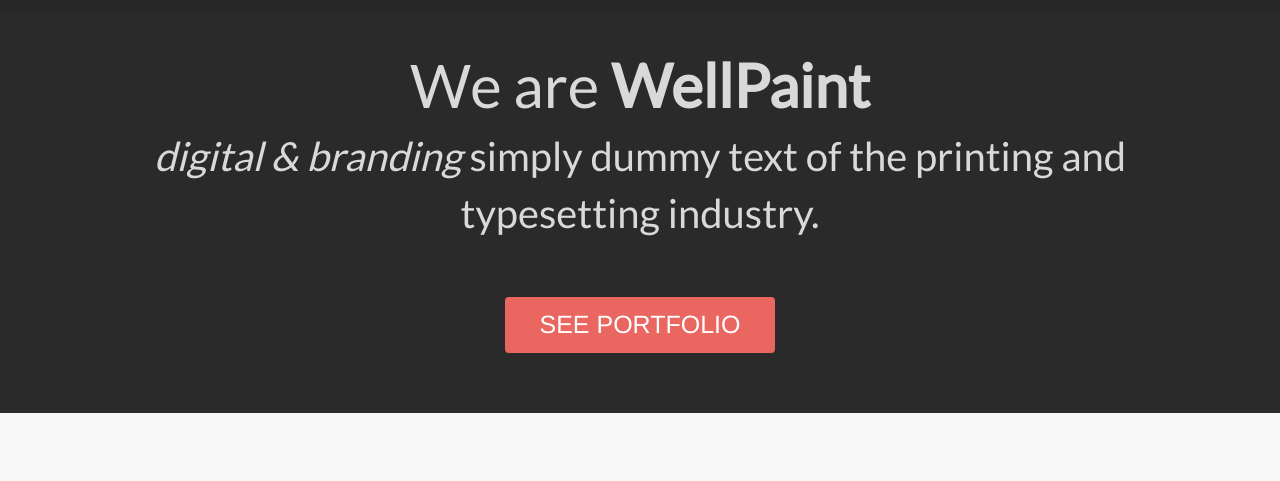
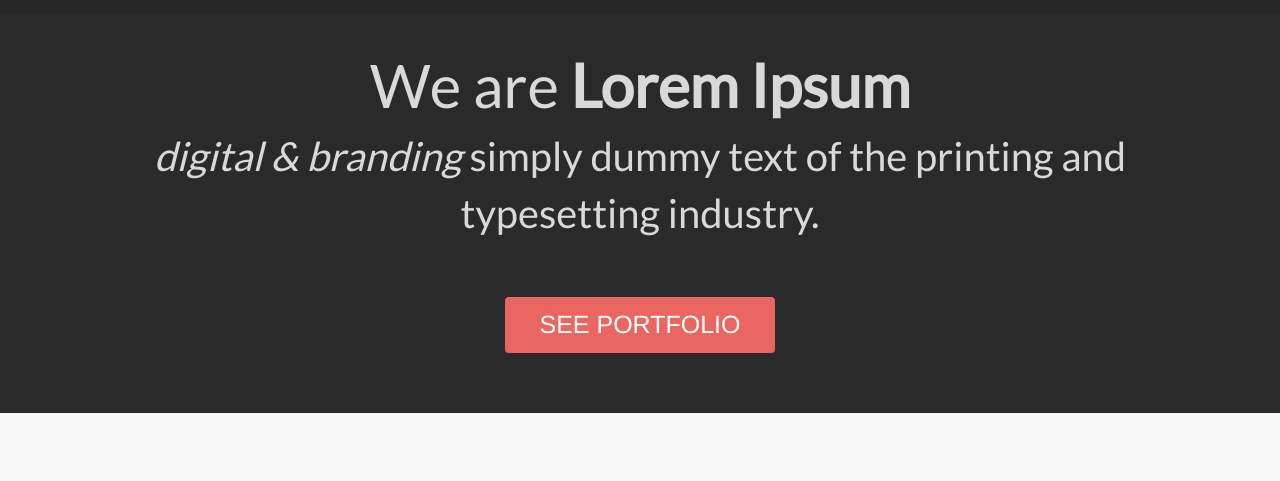
Before and after one commit to rrifat/well-paint, a plain HTML site: page index.html in a window 1280 px wide. Shown: the part 68-549 px from the top of the page. Drawn offline with nearby package versions, Linux system fonts and the light colour scheme.

Commit message:
banner title changed

```diff
--- a/index.html
+++ b/index.html
@@ -58,7 +58,7 @@
 <section class="bannersection text-center" id="home">
 	<div class="container">
 		<div class="banner">
-			<h2>We are <span style="font-weight:bold">WellPaint</span></h2>
+			<h2>We are <span style="font-weight:bold">Lorem Ipsum</span></h2>
 			<p><span style="font-style:italic;">digital & branding</span> simply dummy text of the printing and typesetting industry.</p>
 			<a href="#portfolio" class="btn btn-default mybutton">see portfolio</a>
 		</div>
```
